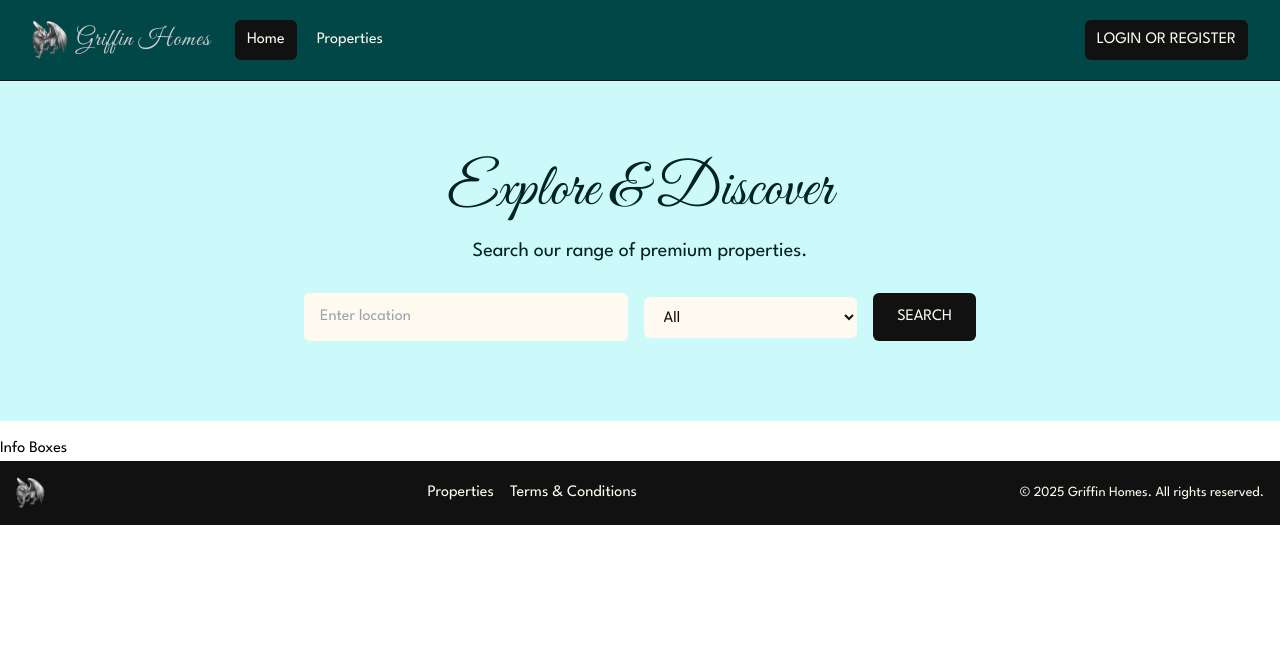
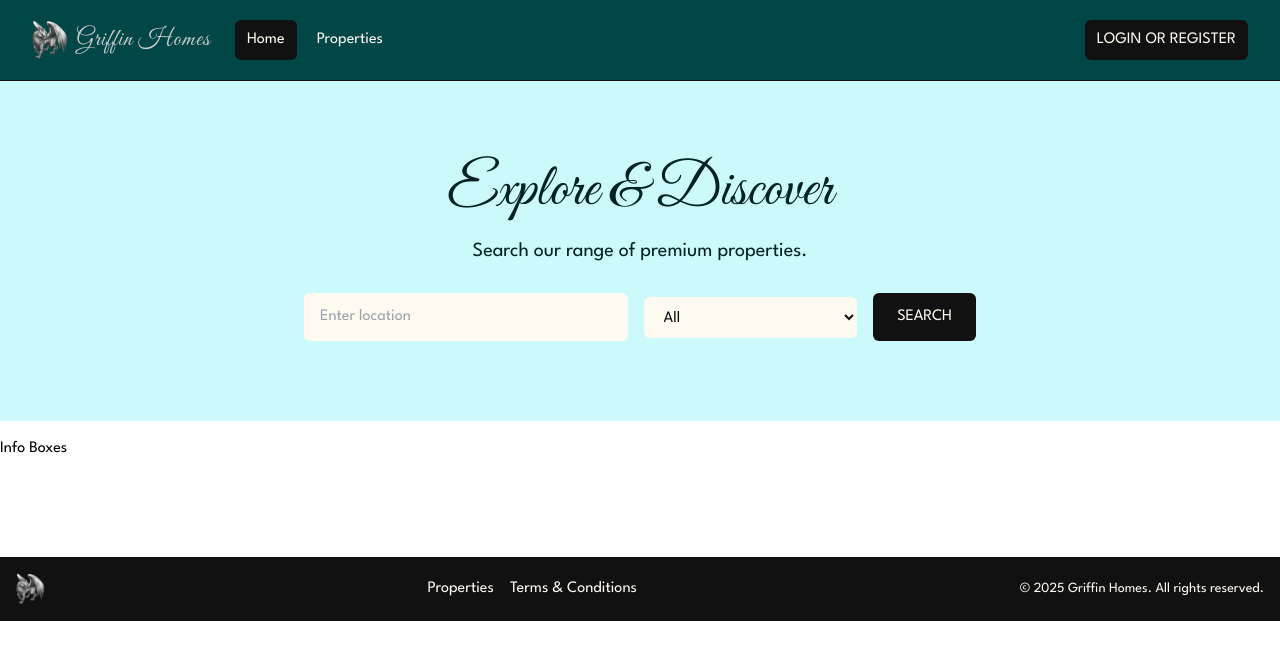
Before and after one commit to Nimira43/Griffin-Homes, a Next.js app: page / in a window 1280 px wide. Shown: the top 660 px of the page. Built offline with nearby package versions, Linux system fonts and the light colour scheme.

Commit message:
Added hover effect on text in the footer.

```diff
--- a/components/Footer.jsx
+++ b/components/Footer.jsx
@@ -1,9 +1,10 @@
 import Image from 'next/image'
+import Link from 'next/link'
 import griffin from '@/assets/images/logo.png'
 
 const Footer = () => {
   return (
-    <footer className='bg-dark text-light py-4 mt-auto'>
+    <footer className='bg-dark py-4 mt-24'>
       <div
         className='container mx-auto flex flex-col md:flex-row items-center justify-between px-4'
       >
@@ -18,12 +19,12 @@ const Footer = () => {
           className='flex flex-wrap justify-center md:justify-start mb-4 md:mb-0'
         >
           <ul className='flex space-x-4'>
-            <li><a href='/properties.html'>Properties</a></li>
-            <li><a href='/terms.html'>Terms & Conditions</a></li>
+            <li><a className='text-light hover:text-grey-light' href='/properties.html'>Properties</a></li>
+            <li><a className='text-light hover:text-grey-light' href='/terms.html'>Terms & Conditions</a></li>
           </ul>
         </div>
         <div>
-          <p className='text-sm text-light mt-2 md:mt-0'>
+          <p className='text-sm text-light hover:text-grey-light mt-2 md:mt-0'>
             &copy; 2025 Griffin Homes. All rights reserved.
           </p>
         </div>
```
